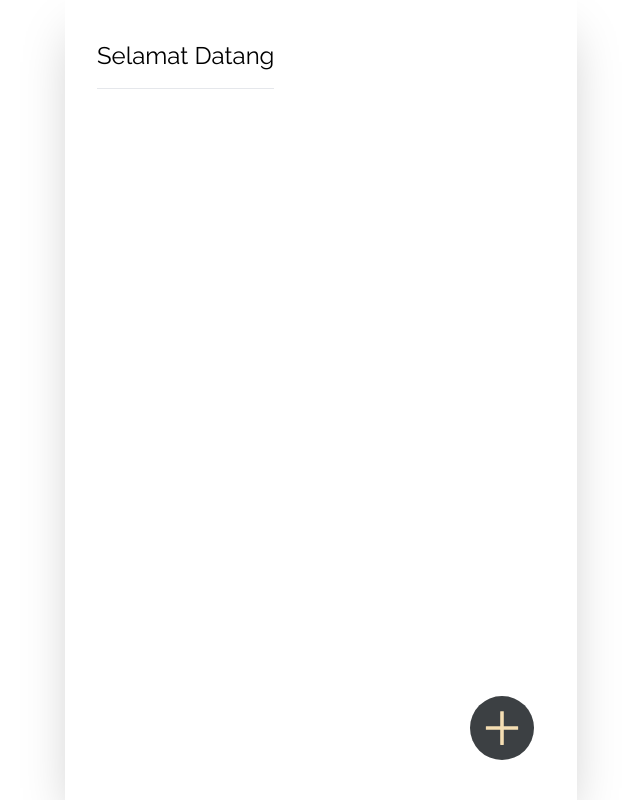
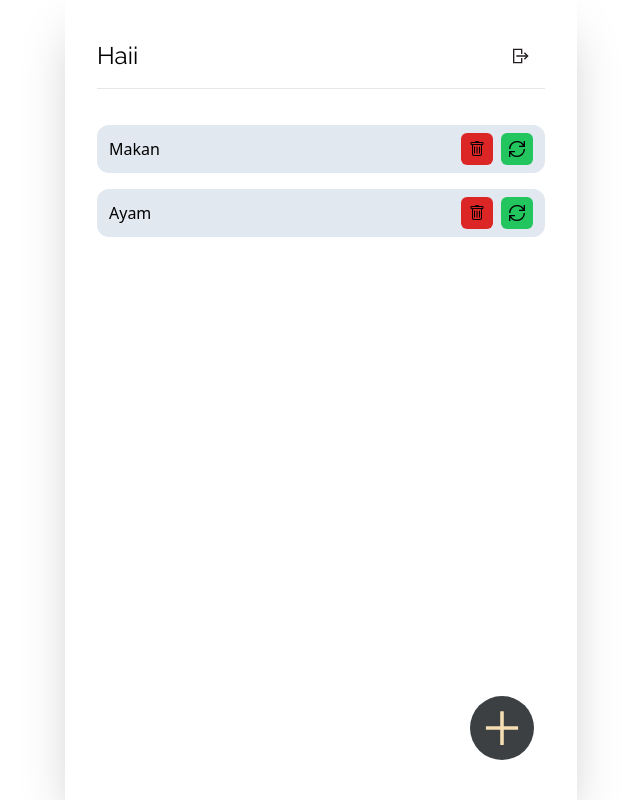
Before and after one commit to si-saaref/todo-app-redux, a React (Create React App) app: page /todo in a window 1280 px wide. Shown: the whole page, without its empty margins (319-959 px from the left). Built offline with nearby package versions, Linux system fonts and the light colour scheme.

Commit message:
feat: add functionalities of logout

```diff
--- a/src/component/modal/TodoModal.jsx
+++ b/src/component/modal/TodoModal.jsx
@@ -53,10 +53,10 @@ export default function TodoModal({
           <h2 className="text-lg" >What do you wanna do? </h2>
           <input type="text" name="todo" id="todo" value={value} onChange={handleChange} className="border-2 border-slate-300 rounded-lg w-full my-1.5 px-1.5 py-0.5" />
           <div className="absolute right-5 bottom-5 flex gap-4">
-            <button onClick={closeModal} className="rounded-md text-white bg-red-600 px-2">
+            <button onClick={closeModal} className="rounded-md text-white bg-red-600 px-2 py-0.5">
               Cancel
             </button>
-            <button onClick={!isUpdate ? handleAddTodo : handleUpdateTodo} className="rounded-md text-white bg-green-600 px-2">
+            <button onClick={!isUpdate ? handleAddTodo : handleUpdateTodo} className="rounded-md text-white bg-green-600 px-2 py-0.5">
               {!isUpdate ? 'Add' : 'Update'}
             </button>
           </div>
--- a/src/component/pages/TodoPage.jsx
+++ b/src/component/pages/TodoPage.jsx
@@ -3,16 +3,18 @@ import { shallowEqual, useDispatch, useSelector } from "react-redux";
 import { nameRootSelector } from "../../config/redux/name/selector";
 import * as action from "../../config/redux/todo/actions";
 import { AiOutlinePlus } from "react-icons/ai";
-import { GrUpdate } from "react-icons/gr";
-import { BsTrash } from "react-icons/bs"
+import { GrUpdate, GrLogout } from "react-icons/gr";
+import { BsTrash } from "react-icons/bs";
 import TodoModal from "../modal/TodoModal";
 import { todosRootSelector } from "../../config/redux/todo/selector";
+import { useNavigate } from "react-router";
 
 export default function TodoPage() {
   const nameState = useSelector(nameRootSelector, shallowEqual);
   const userName = nameState.userName;
   const todoState = useSelector(todosRootSelector, shallowEqual);
   const todos = todoState.todos;
+  const navigate = useNavigate()
   const dispatch = useDispatch();
   const [todo, setTodo] = useState("");
   const [idx, setIdx] = useState(null);
@@ -31,14 +33,24 @@ export default function TodoPage() {
     console.log(todoState);
   });
 
+  const handleLogOut = () => {
+    dispatch(action.resetTodo([]));
+    navigate('/');
+  }
+
   return (
     <>
       <div className="flex justify-center min-h-screen">
-        <div className="relative flex flex-col items-center w-full sm:3/5 md:w-3/5 lg:w-2/5 shadow-2xl px-4 pt-4 pb-24 md:p-8 md:pb-24 mx-1.5">
-          <h1 className="self-start text-xl md:text-2xl mt-2 mb-7 font-raleway border-b pb-4">
-            {`Selamat Datang ${userName}`}
-          </h1>
-          {todos.map((todo, index) => {
+        <div className="relative flex flex-col items-center w-full sm:w-3/5 lg:w-2/5 shadow-2xl px-4 pt-4 pb-24 md:p-8 md:pb-24 mx-1.5">
+          <div className="flex justify-between w-full border-b mt-2 mb-7 pb-4">
+            <h1 className="self-start text-xl md:text-2xl font-raleway">
+              Haii <span>{userName}</span>
+            </h1>
+            <button className="hover:bg-slate-500 px-4 duration-300 rounded-lg" onClick={handleLogOut}>
+              <GrLogout />
+            </button>
+          </div>
+          {todos ? todos.map((todo, index) => {
             return (
               <div className="flex items-center bg-slate-200 w-full h-12 px-3 my-2 rounded-xl" key={index.toString()}>
                 <h1 className="grow">{todo}</h1>
@@ -56,7 +68,7 @@ export default function TodoPage() {
                 </div>
               </div>
             );
-          })}
+          }) : null}
           <button className="fixed bottom-10 right-10 md:right-1/3 flex justify-center items-center w-16 h-16 bg-semi-gray rounded-full" onClick={() => setOpenModal(true)}>
             <AiOutlinePlus size="3em" className="hover:rotate-90 duration-300" style={{ fill: "wheat" }} />
           </button>
--- a/src/config/redux/todo/actions.js
+++ b/src/config/redux/todo/actions.js
@@ -20,3 +20,10 @@ export const updateTodo = (todo) => {
     payload: todo
   };
 };
+
+export const resetTodo = (payload) => {
+  return {
+    type: actionName.RESET_TODO,
+    payload
+  };
+};
--- a/src/config/redux/todo/reducer.js
+++ b/src/config/redux/todo/reducer.js
@@ -1,7 +1,7 @@
 import * as actionName from "./string";
 
 const todoInitialState = {
-  todos: []
+  todos: ['Makan', 'Ayam']
 };
 
 const initialState = {
@@ -35,6 +35,14 @@ const todoReducer = (state = initialState, action) => {
         action: action.type
       };
     },
+    [actionName.RESET_TODO]: () => {
+      console.log('Cek data', action);
+      return {
+        ...state,
+        action: action.type,
+        todos: action.payload
+      };
+    },
     DEFAULT: () => state
   };
 
--- a/src/config/redux/todo/string.js
+++ b/src/config/redux/todo/string.js
@@ -1,3 +1,4 @@
 export const ADD_TODO = "ADD_TODO";
 export const DELETE_TODO = "DELETE_TODO";
 export const UPDATE_TODO = "UPDATE_TODO";
+export const RESET_TODO = "RESET_TODO";
```
